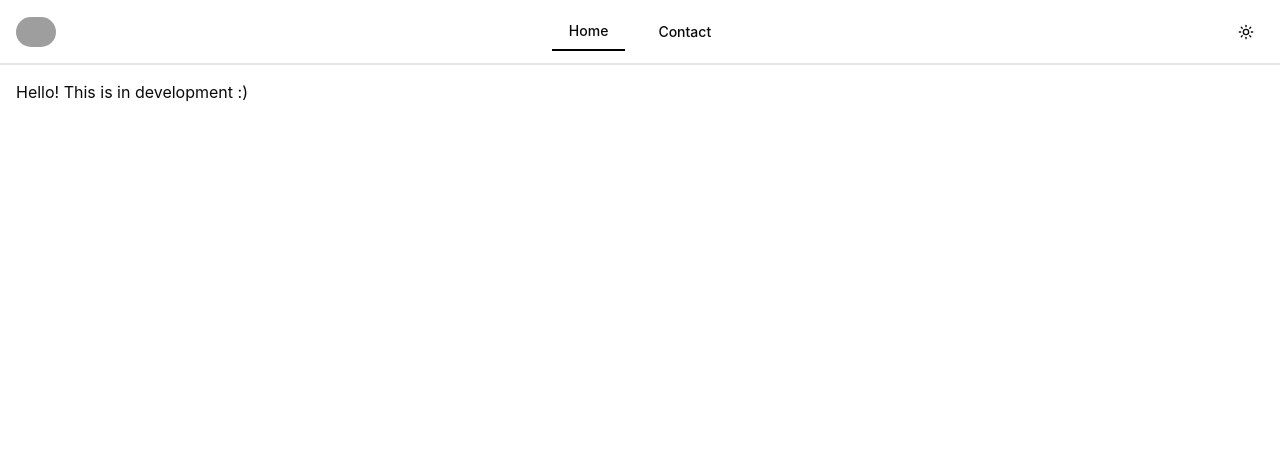
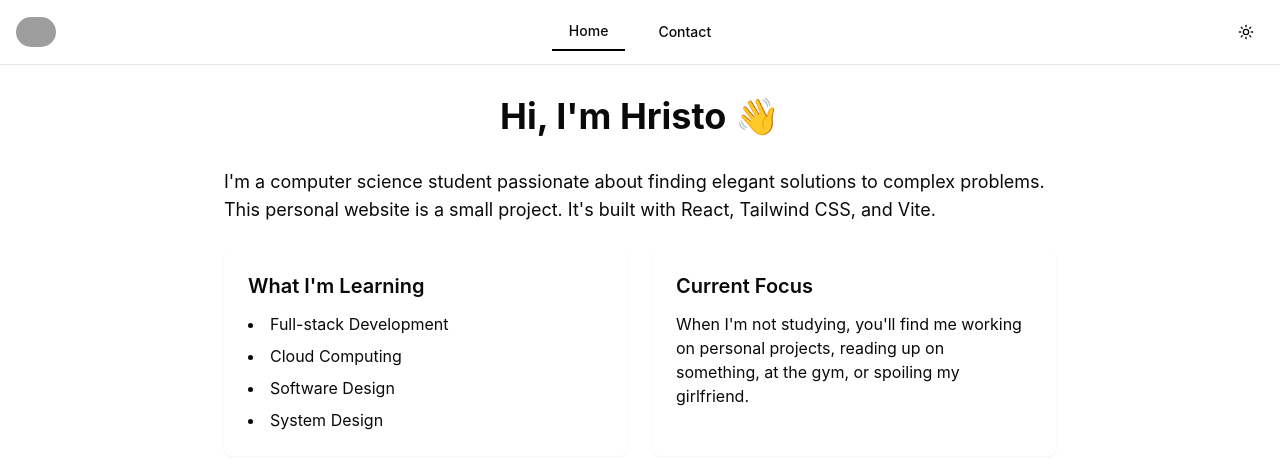
Before and after one commit to izi-on/personal-website, a React (Vite) app in the folder frontend/: page / in a window 1280 px wide. Shown: the top 468 px of the page. Built offline with nearby package versions, Linux system fonts and the light colour scheme; grey boxes are pictures that could not be loaded.

Commit message:
bunch of stuff

```diff
--- a/frontend/package.json
+++ b/frontend/package.json
@@ -10,13 +10,18 @@
     "preview": "vite preview"
   },
   "dependencies": {
+    "@calcom/atoms": "^1.0.68",
+    "@calcom/embed-react": "^1.5.1",
+    "@heroicons/react": "^2.2.0",
     "@radix-ui/react-dialog": "^1.1.2",
     "@radix-ui/react-slot": "^1.1.0",
     "class-variance-authority": "^0.7.1",
     "clsx": "^2.1.1",
     "lucide-react": "^0.462.0",
+    "motion": "^11.13.1",
     "react": "^18.3.1",
     "react-dom": "^18.3.1",
+    "react-icons": "^5.4.0",
     "react-router-dom": "^7.0.2",
     "tailwind-merge": "^2.5.5",
     "tailwindcss-animate": "^1.0.7"
--- a/frontend/src/components/ui/navbar.tsx
+++ b/frontend/src/components/ui/navbar.tsx
@@ -48,7 +48,7 @@
   ));
 
   return (
-    <nav className="border-b">
+    <nav className="border-b bg-background">
       <div className="relative flex h-16 items-center justify-center mx-4">
         {/* Logo */}
         <div className="absolute flex items-center left-0">
--- a/frontend/src/context/ThemeContext.tsx
+++ b/frontend/src/context/ThemeContext.tsx
@@ -3,7 +3,7 @@
 
 import { createContext, useCallback, useEffect, useState } from "react";
 
-type Theme = "dark" | "light" | "system";
+export type Theme = "dark" | "light" | "system";
 
 type ThemeProviderProps = {
   children: React.ReactNode;
--- a/frontend/src/pages/ContactMe.tsx
+++ b/frontend/src/pages/ContactMe.tsx
@@ -1,7 +1,38 @@
+import { FaLinkedin, FaGithub } from "react-icons/fa";
+import { Button } from "@/components/ui/button";
+
 function ContactMe() {
   return (
-    <div>
-      <div className="p-4">Contact me</div>
+    <div className="w-full min-h-screen">
+      <div className="grid place-items-center max-w-4xl mx-auto p-8">
+        <h1 className="text-3xl font-bold mb-8">Let's talk!</h1>
+
+        <div className="flex gap-6 items-center">
+          <Button
+            variant="ghost"
+            onClick={() =>
+              window.open("https://linkedin.com/in/hristo-sandev-7b8059172")
+            }
+            rel="noopener noreferrer"
+            className="flex items-center gap-2 hover:opacity-80 transition-opacity"
+          >
+            <FaLinkedin className="w-8 h-8" />
+            <span>LinkedIn</span>
+          </Button>
+
+          <Button
+            variant="ghost"
+            onClick={() => {
+              window.open("https://github.com/izi-on");
+            }}
+            rel="noopener noreferrer"
+            className="flex items-center gap-2 hover:opacity-80 transition-opacity"
+          >
+            <FaGithub className="w-8 h-8" />
+            <span>GitHub</span>
+          </Button>
+        </div>
+      </div>
     </div>
   );
 }
--- a/frontend/src/pages/Home.tsx
+++ b/frontend/src/pages/Home.tsx
@@ -1,5 +1,62 @@
+import { motion } from "motion/react";
+
 function Home() {
-  return <div className="p-4">Hello! This is in development :)</div>;
+  return (
+    <div className="w-full min-h-screen">
+      <div className="grid place-items-center max-w-4xl mx-auto p-8">
+        <motion.h1
+          className="text-4xl font-bold mb-8"
+          initial={{ x: -100, opacity: 0 }}
+          animate={{ x: 0, opacity: 1 }}
+          transition={{ duration: 0.6, ease: "easeOut" }}
+        >
+          Hi, I'm Hristo{" "}
+          <motion.span
+            animate={{
+              rotate: [0, 20, -20, 20, 0],
+            }}
+            transition={{
+              duration: 1.5,
+              repeat: Infinity,
+              repeatDelay: 2,
+            }}
+            style={{ display: "inline-block", originX: 0.7, originY: 0.7 }}
+          >
+            👋
+          </motion.span>
+        </motion.h1>
+
+        <div className="space-y-6">
+          <p className="text-lg">
+            I'm a computer science student passionate about finding elegant
+            solutions to complex problems. This personal website is a small
+            project. It's built with React, Tailwind CSS, and Vite.
+          </p>
+
+          <div className="grid grid-cols-1 md:grid-cols-2 gap-6">
+            <div className="p-6 rounded-lg shadow-sm">
+              <h2 className="text-xl font-semibold mb-3">What I'm Learning</h2>
+              <ul className="list-disc list-inside space-y-2">
+                <li>Full-stack Development</li>
+                <li>Cloud Computing</li>
+                <li>Software Design</li>
+                <li>System Design</li>
+              </ul>
+            </div>
+
+            <div className="p-6 rounded-lg shadow-sm">
+              <h2 className="text-xl font-semibold mb-3">Current Focus</h2>
+              <p>
+                When I'm not studying, you'll find me working on personal
+                projects, reading up on something, at the gym, or spoiling my
+                girlfriend.
+              </p>
+            </div>
+          </div>
+        </div>
+      </div>
+    </div>
+  );
 }
 
 export default Home;
```
Also changed, not shown: 1 other file (tests, documents, lock files or other folders).
